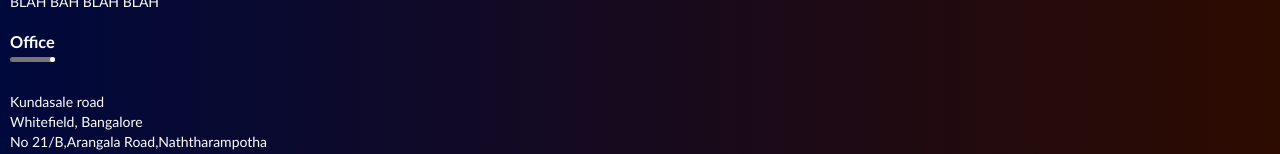
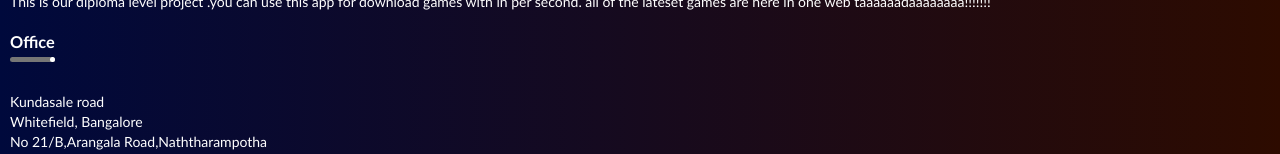
Before and after one commit to theplayer2games/player2gamesdev, a website: page public/index.html in a window 1280 px wide. Shown: the top 154 px of the page. Drawn offline with nearby package versions, Linux system fonts and the light colour scheme.

Commit message:
Update index.html

```diff
--- a/public/index.html
+++ b/public/index.html
@@ -302,7 +302,8 @@
    <div  class="row"></div>
    <div  class="col">
        <img src="" class="">
-       <p>BLAH BAH BLAH BLAH </p>
+       <p>This is our diploma level project .you can use this app for download games with in per second.
+         all of the lateset games are here in one web taaaaaadaaaaaaaa!!!!!!! </p>
    </div>
    <div  class="col">
        <h3>Office <div class="underline"><span></span></div></h3>
```
